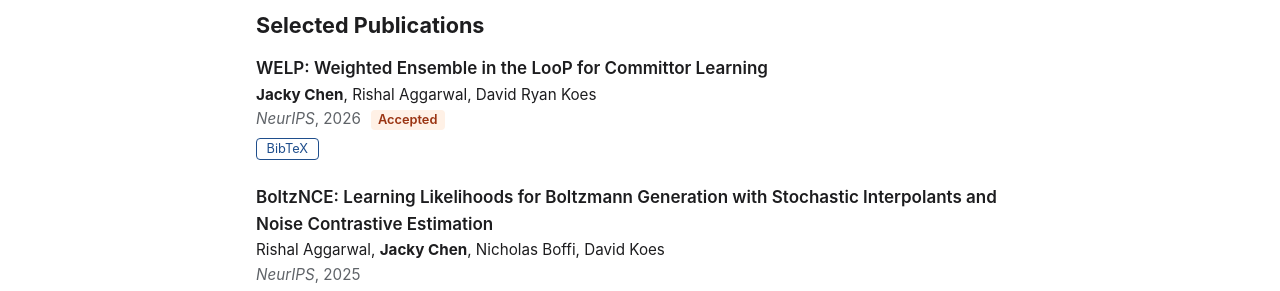
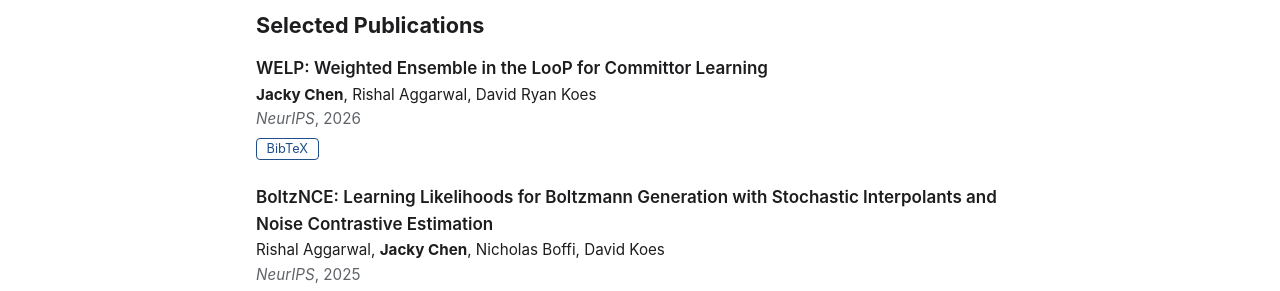
Before and after one commit to jackychen08/jackychen08.github.io, a Jekyll site: the page built from index.md, in a window 1280 px wide. Shown: the part 739-1030 px from the top of the page. Built offline with Jekyll 4.4.1, drawn with Linux system fonts in a browser that asks for light colours.

Commit message:
Remove Accepted badge from WELP
Co-Authored-By: Claude Opus 5.5 <noreply@anthropic.com>
Claude-Session: https://claude.ai/code/session_01SFKn8DoVL7ZXZfSh8DeZDn

```diff
--- a/_data/publications.yml
+++ b/_data/publications.yml
@@ -24,7 +24,6 @@
   authors: ["Jacky Chen", "Rishal Aggarwal", "David Ryan Koes"]
   venue: "NeurIPS"
   year: 2026
-  note: "Accepted"
   selected: true
   bibtex: |
     @inproceedings{chen2026welp,
```
